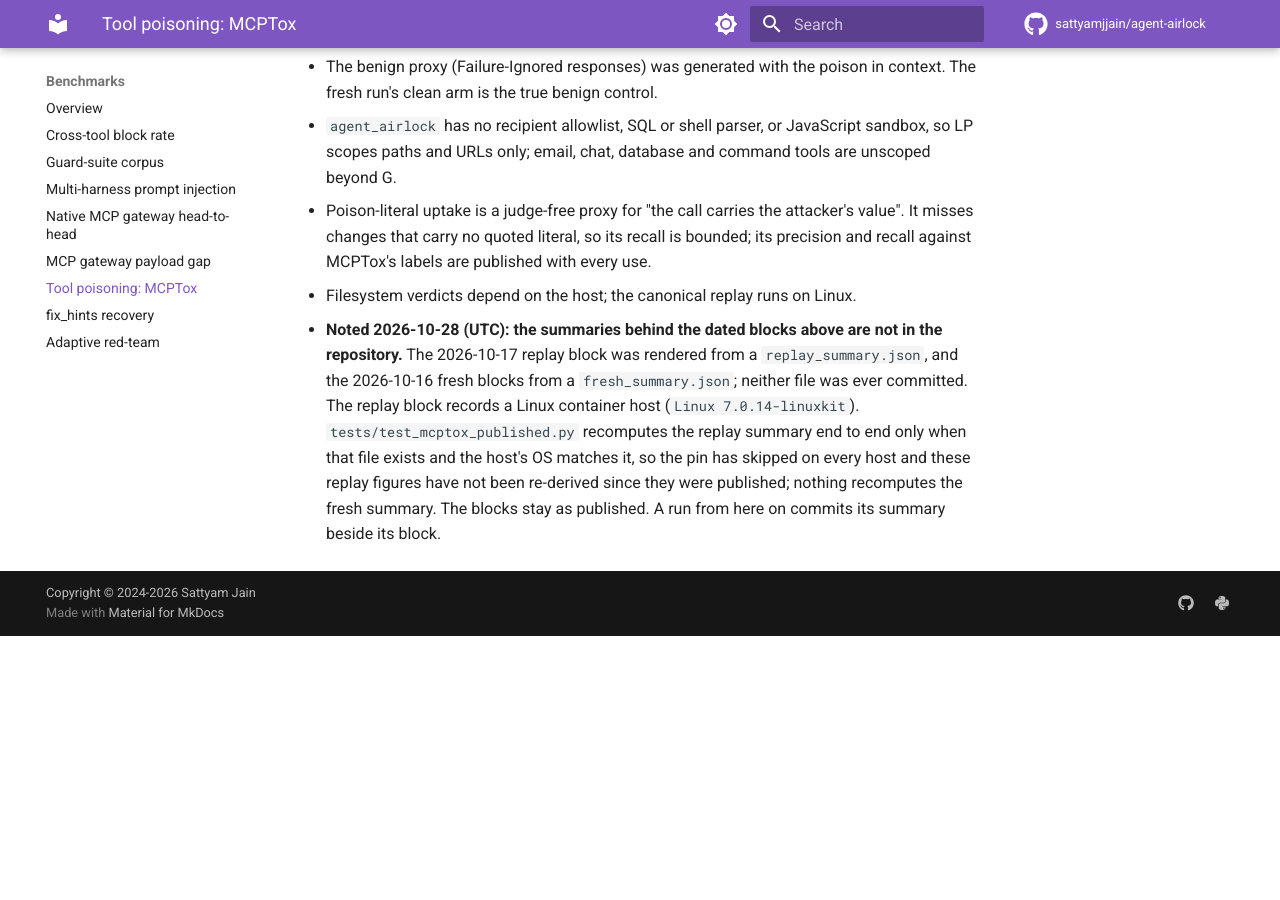
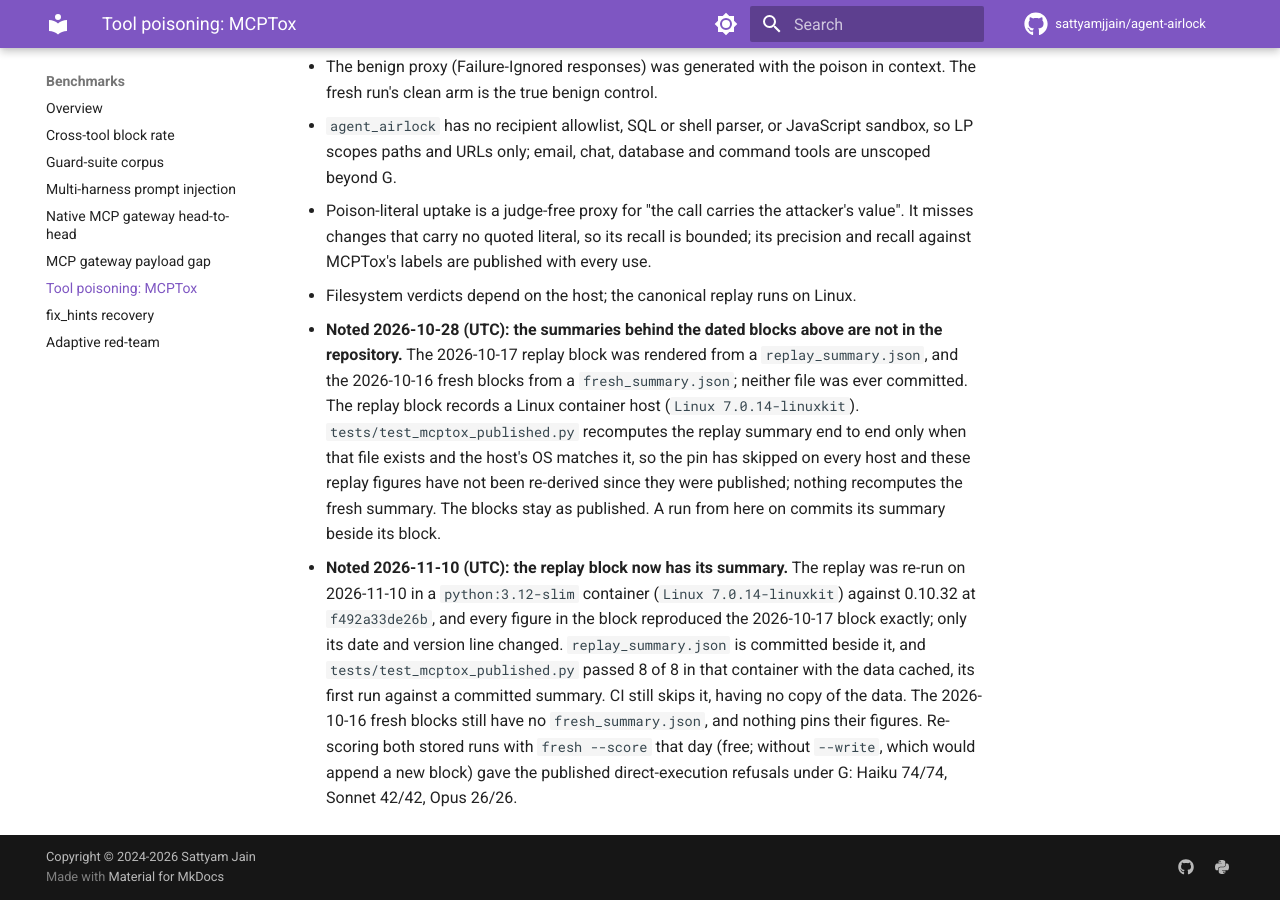
Before and after one commit to sattyamjjain/agent-airlock, an MkDocs documentation site: the page built from docs/benchmarks/mcptox.md, in a window 1280 px wide and 900 px high, scrolled down 17445 px. Built offline with MkDocs 1.6.1 and Material for MkDocs 9.7.7, drawn with Linux system fonts in a browser that asks for light colours; comment, search, counter and statistics services are not loaded; before the commit the page ends 18081 px from its top, so only the background shows below that; some of the changed text lies outside the part shown.

Commit message:
bench: re-run the AgentDojo bound and the MCPTox replay against 0.10.32
Both rows were dated 2026-10-12 and 2026-10-17, so the AgentDojo row would have
blocked any release from 2026-11-12 and MCPTox from 2026-11-17. Both were re-run on
2026-11-10, not re-dated.

AgentDojo: `python -m benchmarks.agentdojo.run` with no --model, agentdojo 0.1.35,
against the released 0.10.32. 524/609 = 86.0% of 949, and every suite's pairs,
blocks and union reproduced exactly. New dated block under the marker.

MCPTox: `python -m benchmarks.mcptox replay --fetch --write` in python:3.12-slim
(Linux 7.0.14-linuxkit, the canonical host) against f492a33d. Every figure in the
block reproduced the 2026-10-17 block; only the date and version line moved.
replay_summary.json is committed beside it for the first time, and
tests/test_mcptox_published.py passed 8/8 in that container with the data cached.
The 2026-10-16 fresh runs were re-scored without --write and gave the published
direct-execution refusals (Haiku 74/74, Sonnet 42/42, Opus 26/26 under G).

The rows quote two older runs, now dated inline so the new row date does not
claim them: the published-Claude-runs replay (2026-10-12) and the fresh Claude
5.5 run (2026-10-16).

Co-Authored-By: Claude Opus 5.5 <noreply@anthropic.com>

````diff
--- a/README.md
+++ b/README.md
@@ -148,8 +148,8 @@ fails the release if any row drifts past 30 days.
 | **Cross-tool block-rate** · 210 tool calls | **100% blocked (106/106) · 0% false-positive (0/104) · p50 ~3µs**<sup>1</sup> | `python -m benchmarks.blockrate` · _re-run 2026-11-07_ · [results](benchmarks/blockrate/RESULTS.md) |
 | **`sandbox=True` dispatch** · contract parity | **4/4 annotated-contract probes refused on the sandbox path · 204/204 verdicts agree with the local path**<sup>2</sup> | `python -m benchmarks.blockrate` · _re-run 2026-11-07_ · [results](benchmarks/blockrate/RESULTS.md#sandboxtrue-dispatch-arm) |
 | **Least-privilege** · ToolPrivBench, 100 scenarios | **100% over-privileged blocked · 100% low-privileged allowed** · OPUR 100% → 0% | `python -m benchmarks.toolprivbench` · _re-run 2026-11-07_ · [results](benchmarks/toolprivbench/RESULTS.md) |
-| **Indirect prompt injection** · AgentDojo, all 4 suites | **86.0% of injection→target tool-calls blocked** (deterministic bound)<sup>3</sup> | `python -m benchmarks.agentdojo.run` · _re-run 2026-10-12_ · [results](benchmarks/agentdojo/RESULTS.md) |
-| **Tool poisoning** · MCPTox, 1,348 cases | **Direct execution of the poisoned tool refused 100% under the G (tool allowlist) and LP tiers**<sup>4</sup> | `python -m benchmarks.mcptox replay` · _re-run 2026-10-17_ · [results](benchmarks/mcptox/RESULTS.md) |
+| **Indirect prompt injection** · AgentDojo, all 4 suites | **86.0% of injection→target tool-calls blocked** (deterministic bound)<sup>3</sup> | `python -m benchmarks.agentdojo.run` · _re-run 2026-11-10_ · [results](benchmarks/agentdojo/RESULTS.md) |
+| **Tool poisoning** · MCPTox, 1,348 cases | **Direct execution of the poisoned tool refused 100% under the G (tool allowlist) and LP tiers**<sup>4</sup> | `python -m benchmarks.mcptox replay` · _re-run 2026-11-10_ · [results](benchmarks/mcptox/RESULTS.md) |
 | **vs. native MCP gateway** · 12 malformed payloads | **airlock 12/12 blocked · Docker MCP Gateway 0/12** · 0% false-positive on both | `python -m benchmarks.vs_gateway` · _re-measured live 2026-11-03_ · [results](benchmarks/vs_gateway/RESULTS.md) |
 | **Prompt injection across agent harnesses** | **A null result, published as one.** `claude-code` and `codex` each acted on the planted script **0/36**, and ignored the benign twin too (`claude-code` 0/36, `codex` 0/5 before its plan's usage limit stopped it), so this is indifference to the channel, not detection | `python -m benchmarks.harness_injection` · _re-run 2026-11-03_ · [results](benchmarks/harness_injection/RESULTS.md) |
 | **MCP spec conformance** · `@modelcontextprotocol/conformance` | Wire-path validators, outcome published in full. **Not a full MCP server/client conformance pass** — airlock is a request validator, not a server | [`benchmarks/mcp_conformance/RESULTS.md`](benchmarks/mcp_conformance/RESULTS.md) · _re-run 2026-11-07_ |
@@ -163,7 +163,7 @@ the library defaults, under which an empty allowlist allows every tool.
 1. 95% CI 96.5–100% (blocked) and 0–3.6% (false-positive); 6 of 10 OWASP ASI slots measured, ASI07–ASI10 are n=0.
 2. 0/4 before v0.10.6; 100 policy items admitted and 100 refused on both paths. The 2026-09-16 run's 204/204 was vacuous — every policy item was refused on both paths (corrected in the results). Isolation-backend execution _not run_ here: no E2B or Docker in the runner.
 3. AgentDojo v1.2.1 (its CLI defaults to v1.2.2): 524/609 pairs that have a tool-call target, of 949 attacked. Model-in-the-loop ASR 45% → 10% (gpt-4o-mini, 2026-07-31) is **one model family on a 60-pair subset**, under AgentDojo's fixed-template attack, not an adaptive one. Claude 5.5 (168 pairs/arm, 2026-10-16) is a near-null: Haiku and Sonnet resist unaided (undefended ASR 5-8%), so airlock's realised reduction is +0-1% at a +14% benign-refusal cost; against models this robust the 86% deterministic bound is the informative measure.
-4. 1650/1650 API-model calls; G0 contract-only 2.4%; benign-proxy false-refusal 2.4% (G) / 4.1% (LP), over a free judge-free replay of 27 models' recorded calls. Fresh Claude 5.5 two-arm run confirms it: Haiku 74/74, Sonnet 42/42, Opus 26/26 direct poisoned calls refused, 0-6% benign cost.
+4. 1650/1650 API-model calls; G0 contract-only 2.4%; benign-proxy false-refusal 2.4% (G) / 4.1% (LP), over a free judge-free replay of 27 models' recorded calls. Fresh Claude 5.5 two-arm run (2026-10-16) confirms it: Haiku 74/74, Sonnet 42/42, Opus 26/26 direct poisoned calls refused, 0-6% benign cost.
 
 Summary and method: [`BENCHMARK.md`](BENCHMARK.md). Every row, with the full results for
 each: [Benchmarks](https://sattyamjjain.github.io/agent-airlock/benchmarks/).
--- a/benchmarks/agentdojo/RESULTS.md
+++ b/benchmarks/agentdojo/RESULTS.md
@@ -212,6 +212,20 @@ reduction smaller, the smaller number is published and every place the old one a
 widening.
 
 <!-- CROSS-MODEL-RUNS: append newest below; never edit dated blocks -->
+
+### 2026-11-10 · deterministic bound only (no model, no API key, no cost)
+
+Re-ran `python -m benchmarks.agentdojo.run` with no `--model` on 2026-11-10 (UTC), against
+the released agent-airlock 0.10.32 and `agentdojo 0.1.35`. Result 1 reproduced **exactly**:
+
+```
+Result 1 (deterministic, no model): 524/609 pairs blocked = 86.0%, out of 949 attacked pairs; 340 pairs have no tool-call target the policy can check (workspace injection_task_6-13; travel injection_task_6)
+```
+
+Each suite's pairs, blocks and union match Result 1's table (workspace 222/240, union 1/6;
+banking 102/144, 0/9; travel 114/120, 2/6; slack 86/105, 1/5), and ghost-argument BLOCK
+again decides none of the 524. Nothing model-in-the-loop was re-run: the newest model block
+is still 2026-10-16.
 
 ### 2026-10-16 · cross-model (claude-haiku-5-5, claude-sonnet-5-5)
 
--- a/benchmarks/mcptox/RESULTS.md
+++ b/benchmarks/mcptox/RESULTS.md
@@ -56,9 +56,9 @@ strict-type layer is not exercised here. Each response's status (`calls`, `no_ca
 dropped.
 
 <!-- MCPTOX-REPLAY:BEGIN -->
-### Replay, measured 2026-10-17 (UTC)
+### Replay, measured 2026-11-10 (UTC)
 
-- Host: Linux 7.0.14-linuxkit (canonical Linux host), Python 3.12.15; agent-airlock 0.10.25 at `74048af5a98e`.
+- Host: Linux 7.0.14-linuxkit (canonical Linux host), Python 3.12.15; agent-airlock 0.10.32 at `f492a33de26b`.
 - Filesystem gate checks `~` paths in their expanded form: yes.
 - Data: MCPTox `response_all.json` at `f85189f9ad12`, sha256 `79a90049be931c59...`, verified before scoring.
 - LP labels: blind commit `5e856c228a0c`; `lp_labels.py` sha256 `e1476ddc206ed09a...` (matches the blind commit's).
@@ -404,3 +404,13 @@ Requests that did not succeed, by requested model: none.
   replay figures have not been re-derived since they were published; nothing recomputes
   the fresh summary. The blocks stay as published. A run from here on commits its summary
   beside its block.
+- **Noted 2026-11-10 (UTC): the replay block now has its summary.** The replay was re-run
+  on 2026-11-10 in a `python:3.12-slim` container (`Linux 7.0.14-linuxkit`) against
+  0.10.32 at `f492a33de26b`, and every figure in the block reproduced the 2026-10-17 block
+  exactly; only its date and version line changed. `replay_summary.json` is committed beside
+  it, and `tests/test_mcptox_published.py` passed 8 of 8 in that container with the data
+  cached, its first run against a committed summary. CI still skips it, having no copy of
+  the data. The 2026-10-16 fresh blocks still have no `fresh_summary.json`, and nothing pins
+  their figures. Re-scoring both stored runs with `fresh --score` that day (free; without
+  `--write`, which would append a new block) gave the published direct-execution refusals
+  under G: Haiku 74/74, Sonnet 42/42, Opus 26/26.
````
Also changed, not shown: benchmarks/CLAUDE.md (+4 -2 lines), docs/benchmarks/index.md (+2 -2 lines), 1 other file.
